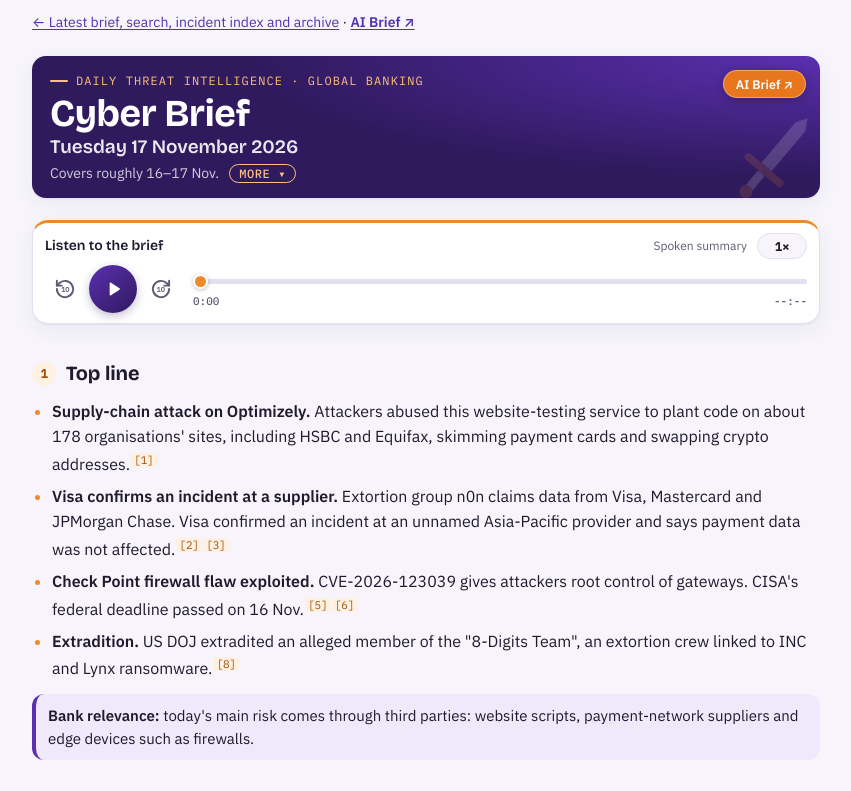
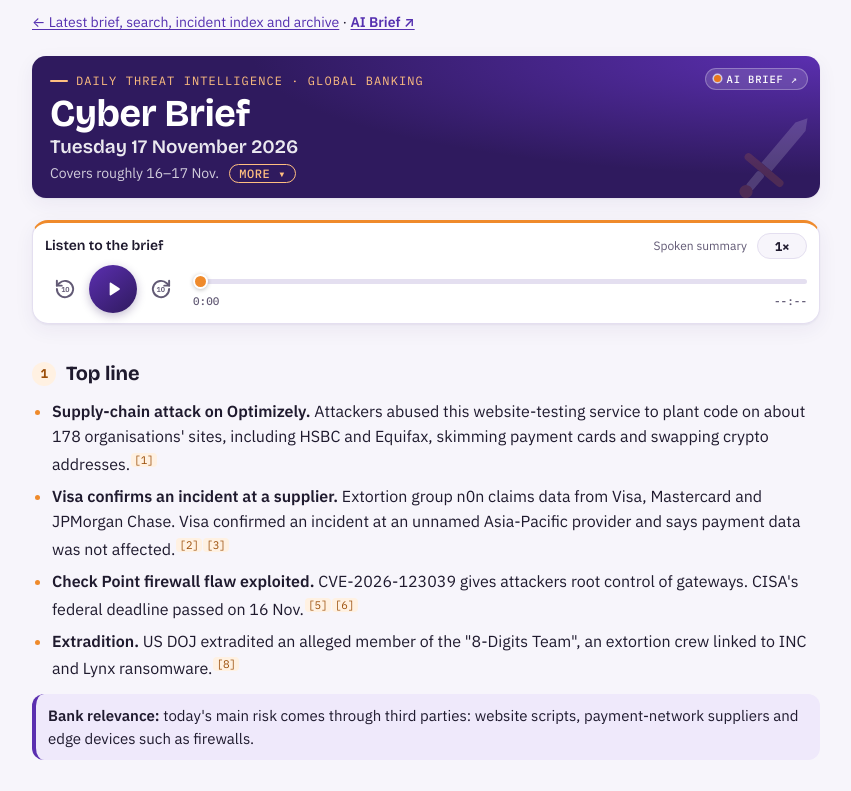
Before and after one commit to Schmoo111/cyber-brief, a plain HTML site: page briefs/2026-11-17.html in a window 1280 px wide. Shown: the top 791 px of the page, without its empty margins (214-1065 px from the left). Drawn offline with nearby package versions, Linux system fonts and the light colour scheme.

Commit message:
Smaller, subtler link to the sister app
Co-Authored-By: Claude Opus 5.5 <noreply@anthropic.com>
Claude-Session: https://claude.ai/code/session_01TEyfAtZAXW6shWce6N9ncV

```diff
--- a/briefs/2026-11-17.html
+++ b/briefs/2026-11-17.html
@@ -195,8 +195,9 @@ details.term summary::marker{color:var(--warm)}
 details.term p{margin-top:6px}
 details.term .seen{font-size:13px;color:var(--muted);margin-top:6px}
 
-header .sisterpill{position:absolute;top:14px;right:14px;z-index:1;font:600 12.5px var(--body);padding:5px 12px;border-radius:999px;background:#e8761c;color:#fff;text-decoration:none;box-shadow:0 2px 10px rgba(0,0,0,.22);border:1px solid rgba(255,255,255,.35)}
-header .sisterpill:hover{filter:brightness(1.1)}
+header .sisterpill{position:absolute;top:12px;right:12px;z-index:1;display:inline-flex;align-items:center;gap:6px;font:500 10.5px var(--mono);letter-spacing:.08em;text-transform:uppercase;padding:3px 9px 3px 8px;border-radius:999px;background:rgba(255,255,255,.14);color:var(--on-brand);text-decoration:none;border:1px solid rgba(255,255,255,.28);-webkit-backdrop-filter:blur(4px);backdrop-filter:blur(4px)}
+header .sisterpill::before{content:"";width:7px;height:7px;border-radius:50%;background:#e8761c;box-shadow:0 0 0 1.5px rgba(255,255,255,.7)}
+header .sisterpill:hover{background:rgba(255,255,255,.24)}
 .toolbar a.sister{background:#e8761c;color:#fff;margin-left:auto}
 .toolbar a.sister:hover{background:#e8761c;color:#fff;filter:brightness(1.1)}
 footer a.sister,.backlink a.sister{font-weight:600}
```
Also changed, not shown: briefs/2026-11-18.html (+3 -2 lines), briefs/2026-11-19.html (+3 -2 lines), briefs/2026-11-20.html (+3 -2 lines), index.html (+3 -2 lines).
